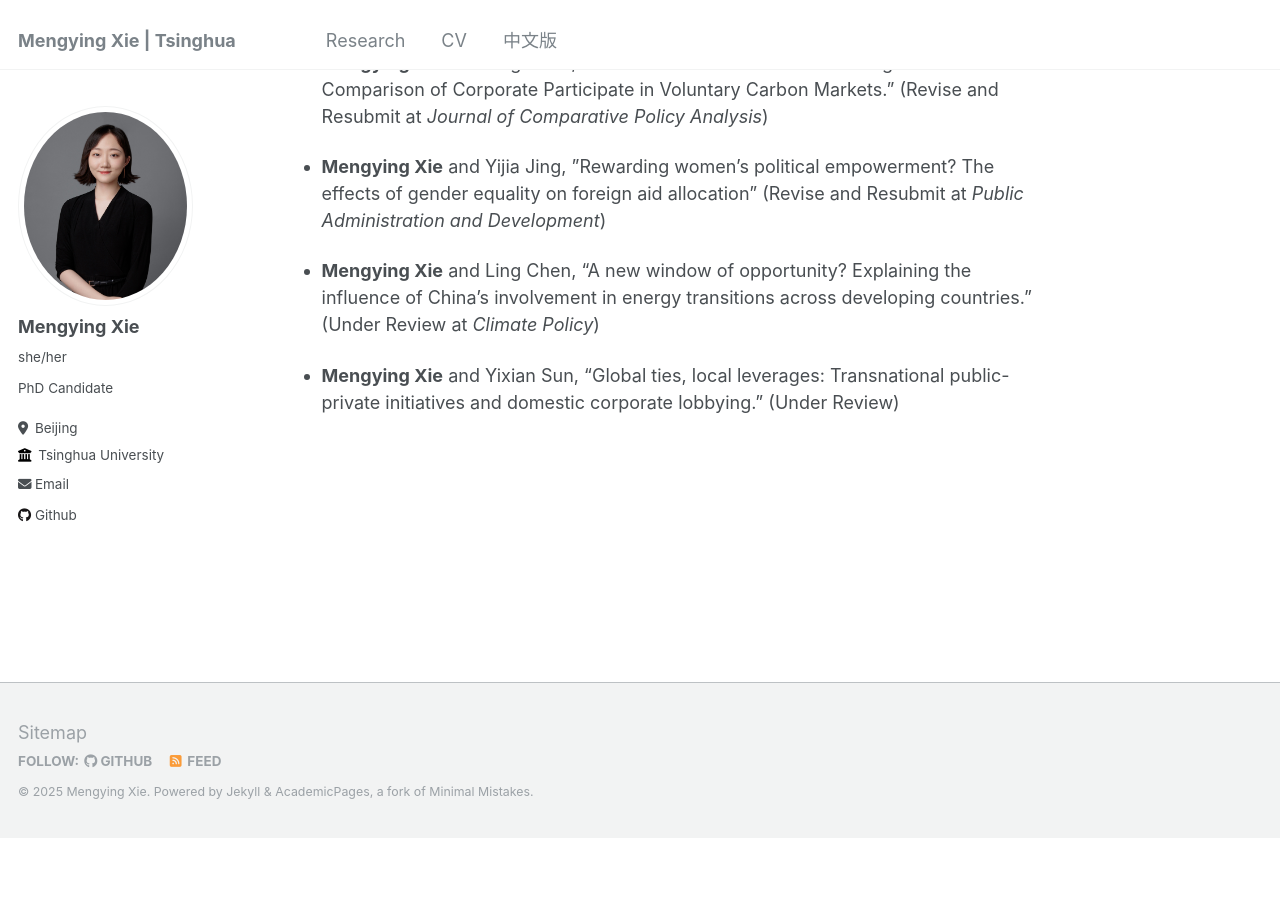
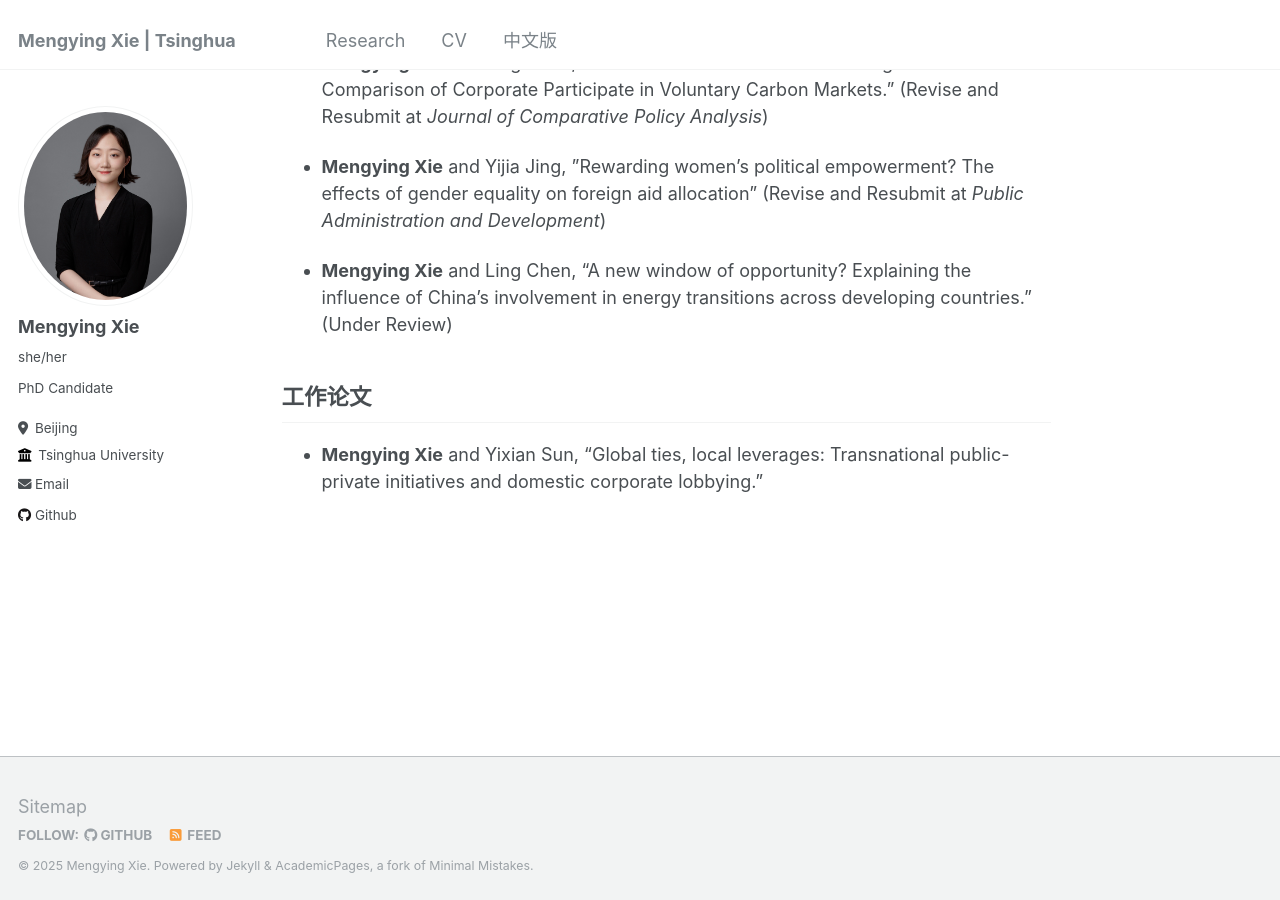
Before and after one commit to xiemythu/xiemythu.github.io, a Jekyll site: the page built from _pages/chinese.md, in a window 1280 px wide and 900 px high, scrolled down 1366 px. Built offline with Jekyll 4.4.1, drawn with Linux system fonts in a browser that asks for light colours; before the commit the page ends 2204 px from its top, so only the background shows below that.

Commit message:
Update chinese.md

```diff
--- a/_pages/chinese.md
+++ b/_pages/chinese.md
@@ -44,6 +44,8 @@ author_profile: true
 
 * **Mengying Xie** and Yijia Jing, ”Rewarding women’s political empowerment? The effects of gender equality on foreign aid allocation" (Revise and Resubmit at *Public Administration and Development*)
 
-* **Mengying Xie** and  Ling Chen, "A new window of opportunity? Explaining the influence of China’s involvement in energy transitions across developing countries." (Under Review at *Climate Policy*)
+* **Mengying Xie** and  Ling Chen, "A new window of opportunity? Explaining the influence of China’s involvement in energy transitions across developing countries." (Under Review)
 
-* **Mengying Xie** and  Yixian Sun, "Global ties, local leverages: Transnational public-private initiatives and domestic corporate lobbying." (Under Review)
+## 工作论文
+
+* **Mengying Xie** and  Yixian Sun, "Global ties, local leverages: Transnational public-private initiatives and domestic corporate lobbying."
```
